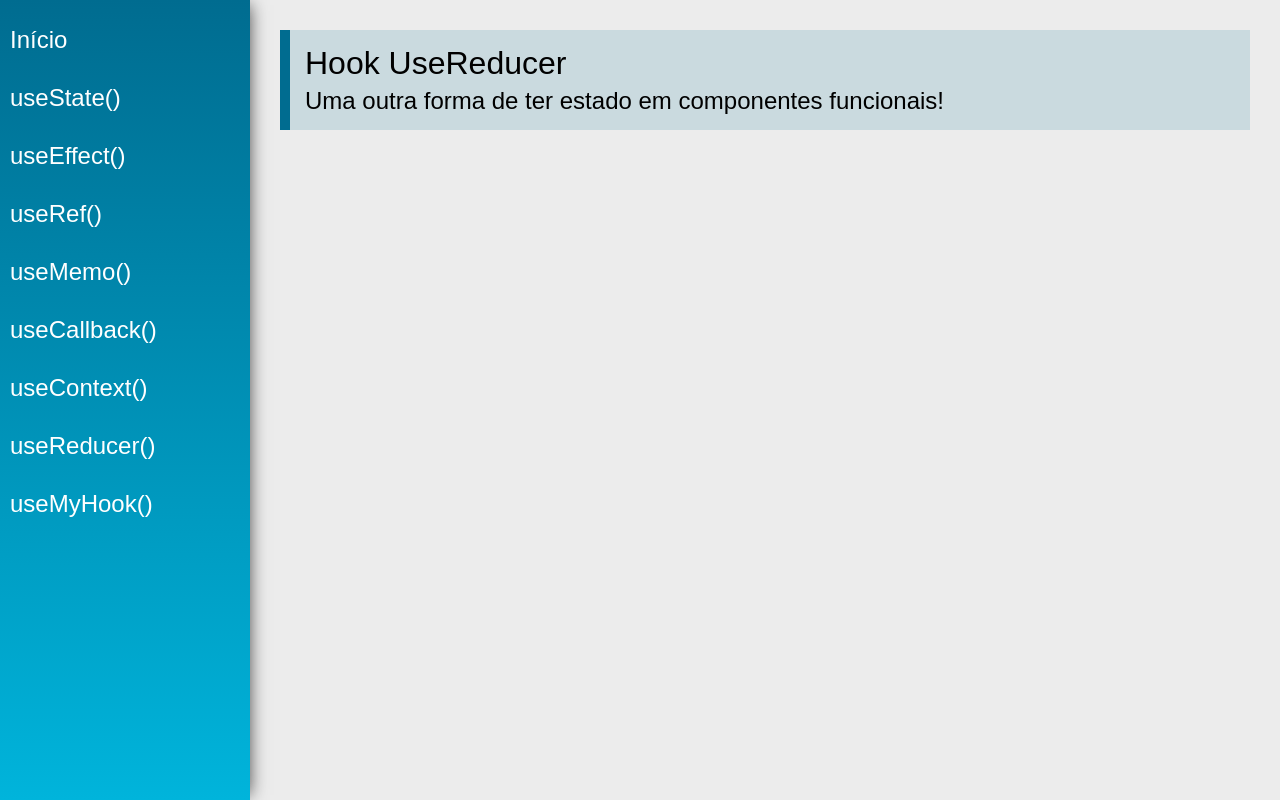
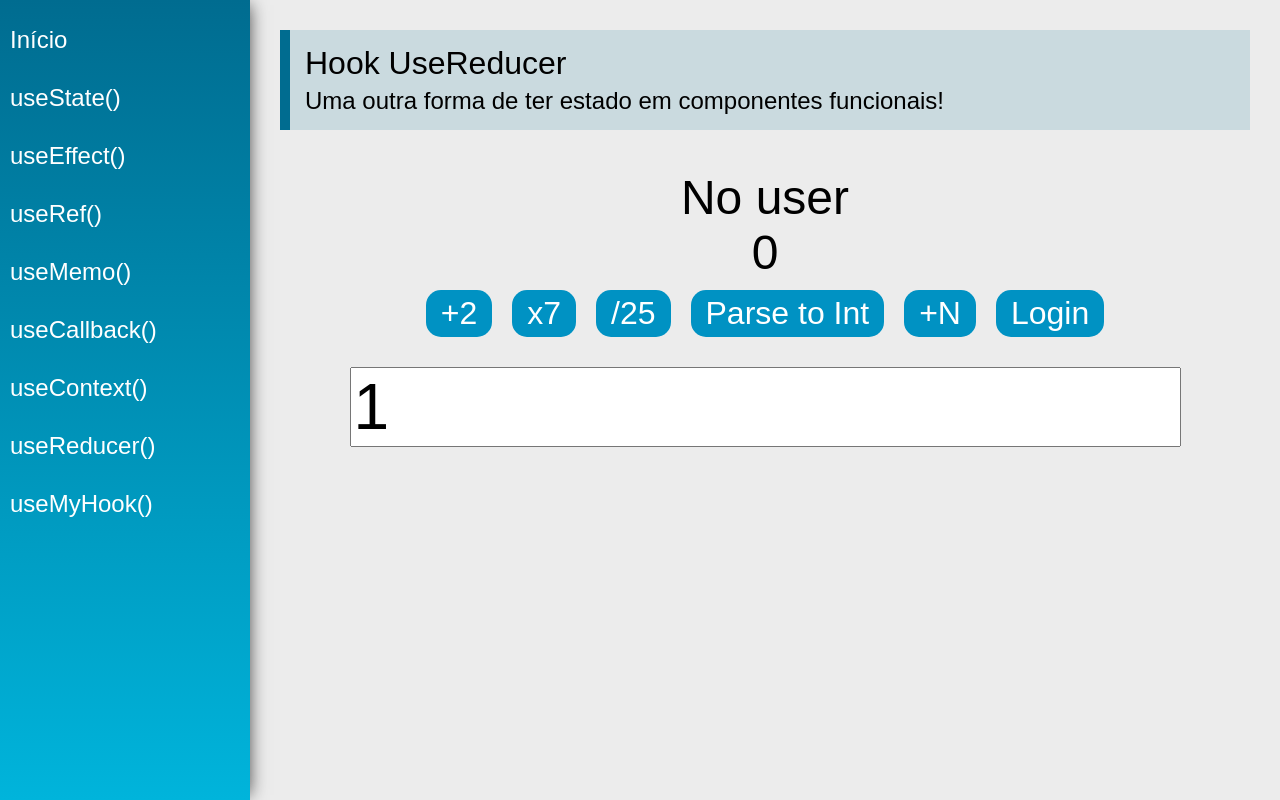
Before and after one commit to BrauUu/cource-react-hooks, a React (Vite) app: page /useReducer in a window 1280 px wide. Built offline with nearby package versions, Linux system fonts and the light colour scheme.

Commit message:
use reducer and exercise

```diff
--- /dev/null
+++ b/src/store/actions/number.js
@@ -0,0 +1,3 @@
+export function addN(dispatch, n) {
+    dispatch({type: 'addN', payload : { number: n}})
+}
--- /dev/null
+++ b/src/store/config.js
@@ -0,0 +1,25 @@
+export const InitialState = {
+    number: 0,
+    other: '...'
+};
+
+export function reducer(state, action) {
+
+    const { payload }  = action
+
+    switch(action.type) {
+        case 'multiply7' :
+            return {...state, number: state.number * 7}
+        case 'divide25' :
+            return {...state, number: state.number / 25}
+        case 'parseToInt':
+            return {...state, number: parseInt(state.number)}
+        case 'addN' :
+            return {...state, number: state.number + payload.number}
+        case 'login':
+            return {...state, user: {name: payload.name, token: 'xxxxx'}}
+        default:
+            return state
+    };
+
+};
--- a/src/views/examples/UseReducer.jsx
+++ b/src/views/examples/UseReducer.jsx
@@ -1,13 +1,61 @@
 import React from 'react'
+import { useState } from 'react';
+import { useReducer } from 'react';
 import PageTitle from '../../components/layout/PageTitle'
+import { InitialState, reducer } from '../../store/config'
 
 const UseReducer = (props) => {
+
+    const [state, dispatch] = useReducer(reducer, InitialState);
+    const [numberN, setNumberN] = useState(1)
+
     return (
         <div className="UseReducer">
             <PageTitle
                 title="Hook UseReducer"
                 subtitle="Uma outra forma de ter estado em componentes funcionais!"
             />
+            <div className="center">
+                { state.user ?
+                    <span className='text'>
+                        {state.user.name }
+                    </span>
+                    :
+                    <span className='text'>
+                        No user
+                    </span>}
+                <span className="text">
+                    { state.number }
+                </span>
+                <div>
+                    <button className="btn" onClick={() => dispatch({type: 'addN', payload: {number: 2}})}>
+                        +2
+                    </button>
+                    <button className="btn" onClick={() => dispatch({type: 'multiply7'})}>
+                        x7
+                    </button>
+                    <button className="btn" onClick={() => dispatch({type: 'divide25'})}>
+                        /25
+                    </button>
+                    <button className="btn" onClick={() => dispatch({type: 'parseToInt'})}>
+                        Parse to Int
+                    </button>
+                    <button className="btn" onClick={() => dispatch({type: 'addN', payload: {number: Number(numberN)}})}>
+                        +N
+                    </button>
+                    <button className="btn" onClick={() => dispatch({type: 'login', payload: {name: 'brau'}})}>
+                        Login
+                    </button>
+                </div>
+                <div>
+                    <input
+                        type='text'
+                        value={numberN}
+                        className="input"
+                        onChange={(e) => setNumberN(e.target.value)}
+                    />
+                </div>
+            </div>
         </div>
     )
 }
```
